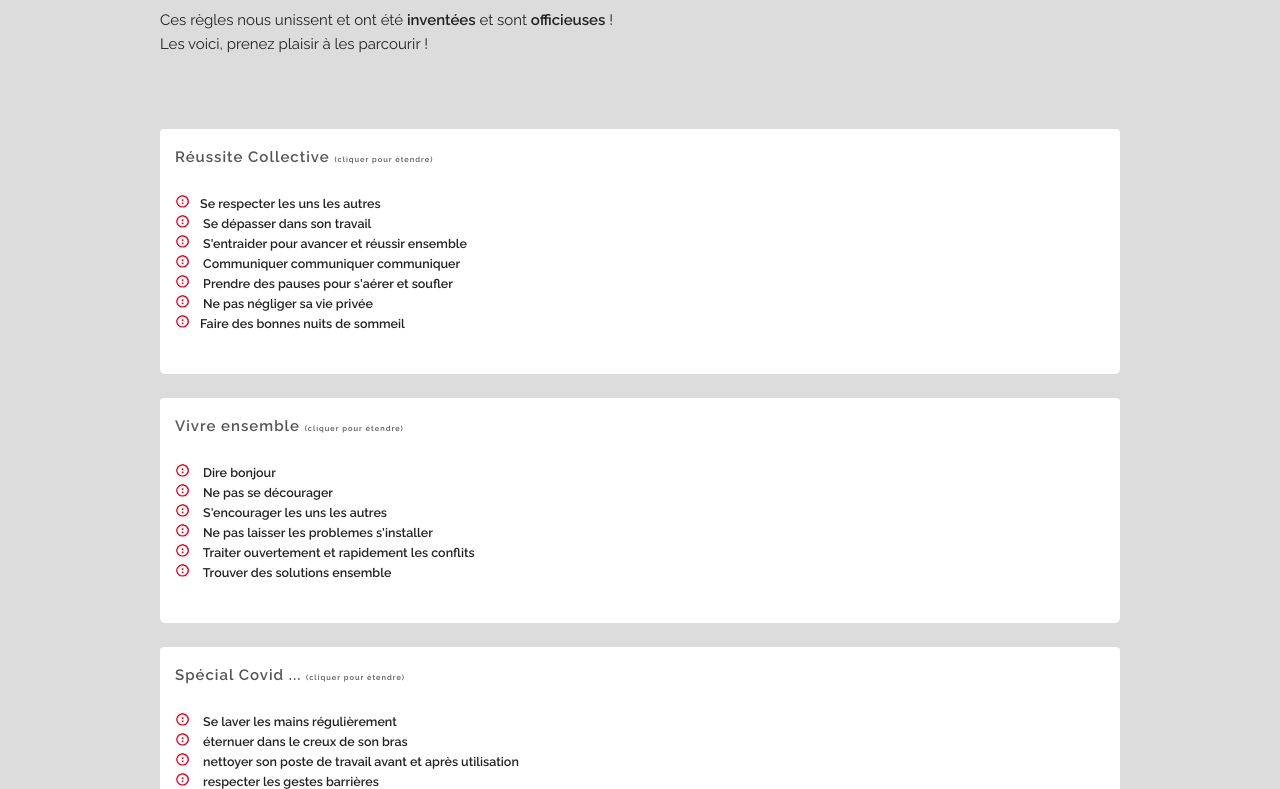
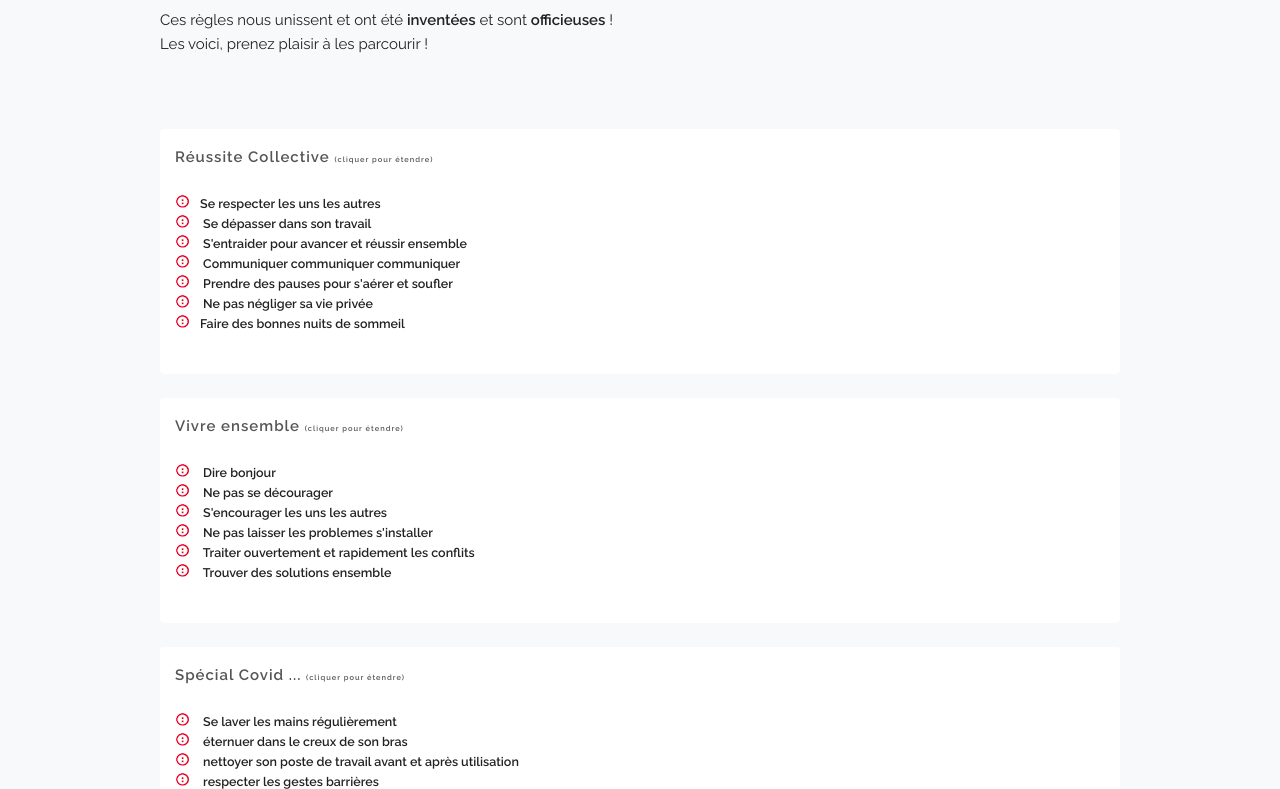
Before and after one commit to ElMost/BriefCharte, a plain HTML site: page index.html in a window 1280 px wide. Shown: the part 162-951 px from the top of the page. Drawn offline with Linux system fonts and the light colour scheme.

Commit message:
modification background-color de font

```diff
--- a/css/style.css
+++ b/css/style.css
@@ -14,7 +14,7 @@ h1 {
   font-size: 2em;
 }
 .font {
-  background-color: gainsboro;
+  background-color: rgb(248, 249, 250);
   width: 100%;
   box-shadow: 0 0 0 5px rgba(50, 50, 50, 0.2);
   margin-top: 4em;
```
